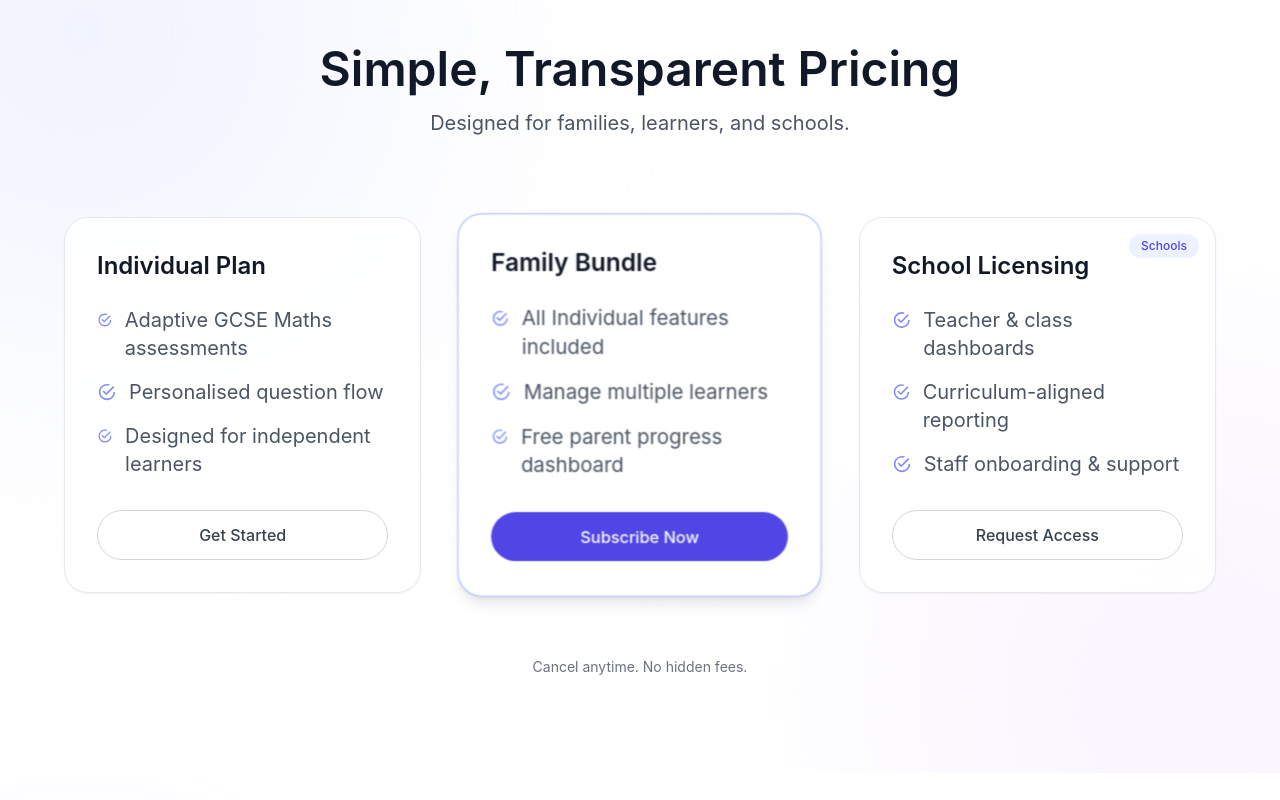
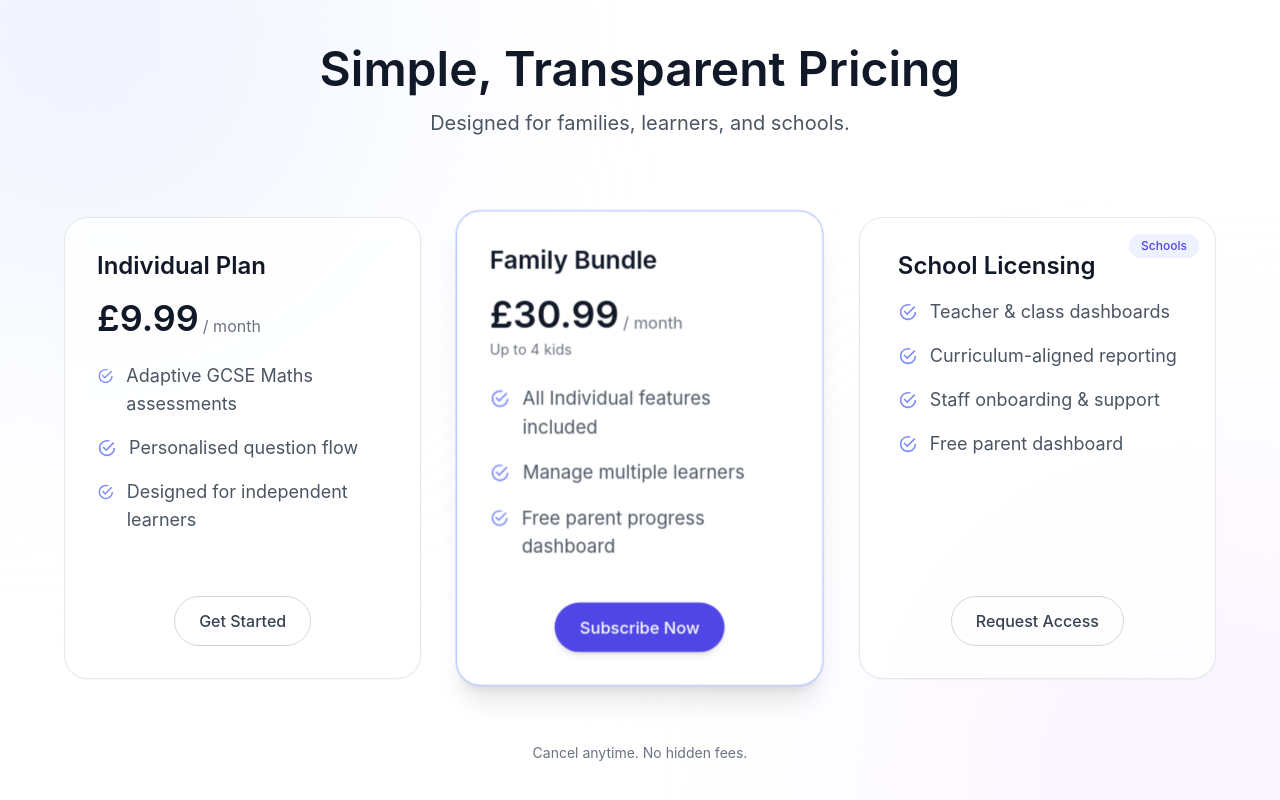
Before and after one commit to Ativor-Godsway/koryis-client, a React (Vite) app: page / in a window 1280 px wide. Shown: the part 4926-5726 px from the top of the page. Built offline with nearby package versions, Linux system fonts and the light colour scheme; a web font is replaced by a local one.

Commit message:
Update Pricing

```diff
--- a/src/components/HompePageSections/Dashboards.jsx
+++ b/src/components/HompePageSections/Dashboards.jsx
@@ -67,8 +67,8 @@ const Dashboards = () => {
             Dashboards for Everyone
           </h2>
           <p className="mt-4 text-xl text-gray-600">
-            Simple, focused dashboards designed for students, teachers, and
-            parents — each with the insights they need.
+            Simple, focused dashboards designed for students, supported by free,
+            insight-driven dashboards for teachers and parents.
           </p>
         </div>
 
--- a/src/components/HompePageSections/Pricing.jsx
+++ b/src/components/HompePageSections/Pricing.jsx
@@ -1,11 +1,12 @@
 import React from "react";
 import { IoMdCheckmarkCircleOutline } from "react-icons/io";
 import { Link } from "react-router-dom";
-import SubscribeButton from "../SubscribeButton";
 
 const plans = [
   {
     title: "Individual Plan",
+    price: "£9.99",
+    period: "/ month",
     features: [
       "Adaptive GCSE Maths assessments",
       "Personalised question flow",
@@ -16,6 +17,9 @@ const plans = [
   },
   {
     title: "Family Bundle",
+    price: "£30.99",
+    period: "/ month",
+    subtitle: "Up to 4 kids",
     features: [
       "All Individual features included",
       "Manage multiple learners",
@@ -30,6 +34,7 @@ const plans = [
       "Teacher & class dashboards",
       "Curriculum-aligned reporting",
       "Staff onboarding & support",
+      "Free parent dashboard",
     ],
     buttonText: "Request Access",
     primary: false,
@@ -55,30 +60,52 @@ const Pricing = () => {
           </p>
         </div>
 
-        {/* Cards */}
+        {/* Pricing Cards */}
         <div className="grid grid-cols-1 md:grid-cols-3 gap-10">
           {plans.map((plan, idx) => (
             <div
               key={idx}
-              className={`relative rounded-3xl p-8 bg-white/80 backdrop-blur border transition-all duration-300
+              className={`relative flex flex-col justify-between items-center rounded-3xl p-8 bg-white/80 backdrop-blur border transition-all duration-300
                 ${
                   plan.primary
-                    ? "border-indigo-300 shadow-lg scale-[1.02]"
+                    ? "border-indigo-300 shadow-xl scale-[1.03]"
                     : "border-gray-200 shadow-sm hover:shadow-md"
                 }
               `}
             >
+              <div>
                 {plan.isSchool && (
                   <div className="absolute top-4 right-4 text-xs font-medium text-indigo-600 bg-indigo-50 px-3 py-1 rounded-full">
                     Schools
                   </div>
                 )}
 
-              <h3 className="text-2xl font-semibold text-gray-900 mb-6">
+                <h3 className="text-2xl font-semibold text-gray-900 mb-4">
                   {plan.title}
                 </h3>
 
-              <ul className="space-y-4 mb-8 text-gray-600 text-xl">
+                {/* Price */}
+                {!plan.isSchool && (
+                  <div className="mb-6">
+                    <div>
+                      <div className="flex items-end gap-1">
+                        <span className="text-4xl font-semibold text-gray-900">
+                          {plan.price}
+                        </span>
+                        <span className="text-gray-500 text-base">
+                          {plan.period}
+                        </span>
+                      </div>
+                    </div>
+                    {plan.subtitle && (
+                      <p className="mt-1 text-sm text-gray-500">
+                        {plan.subtitle}
+                      </p>
+                    )}
+                  </div>
+                )}
+
+                <ul className="space-y-4 mb-10 text-gray-600 text-lg">
                   {plan.features.map((feat, i) => (
                     <li key={i} className="flex gap-3">
                       <IoMdCheckmarkCircleOutline className="text-indigo-400 mt-1 w-5 h-5" />
@@ -86,14 +113,15 @@ const Pricing = () => {
                     </li>
                   ))}
                 </ul>
+              </div>
 
               {/* Button */}
               <Link
                 to={plan.isSchool ? "/school-request" : "/register"}
-                className={`block text-center rounded-full px-6 py-3 font-medium transition
+                className={`block text-center rounded-full px-6 py-3 font-medium transition-all
                   ${
                     plan.primary
-                      ? "bg-indigo-600 text-white hover:bg-indigo-700"
+                      ? "bg-indigo-600 text-white hover:bg-indigo-700 shadow-md"
                       : "border border-gray-300 text-gray-700 hover:border-gray-400 hover:bg-gray-50"
                   }
                 `}
```
Lines whose indentation alone changed are shown as unchanged.
